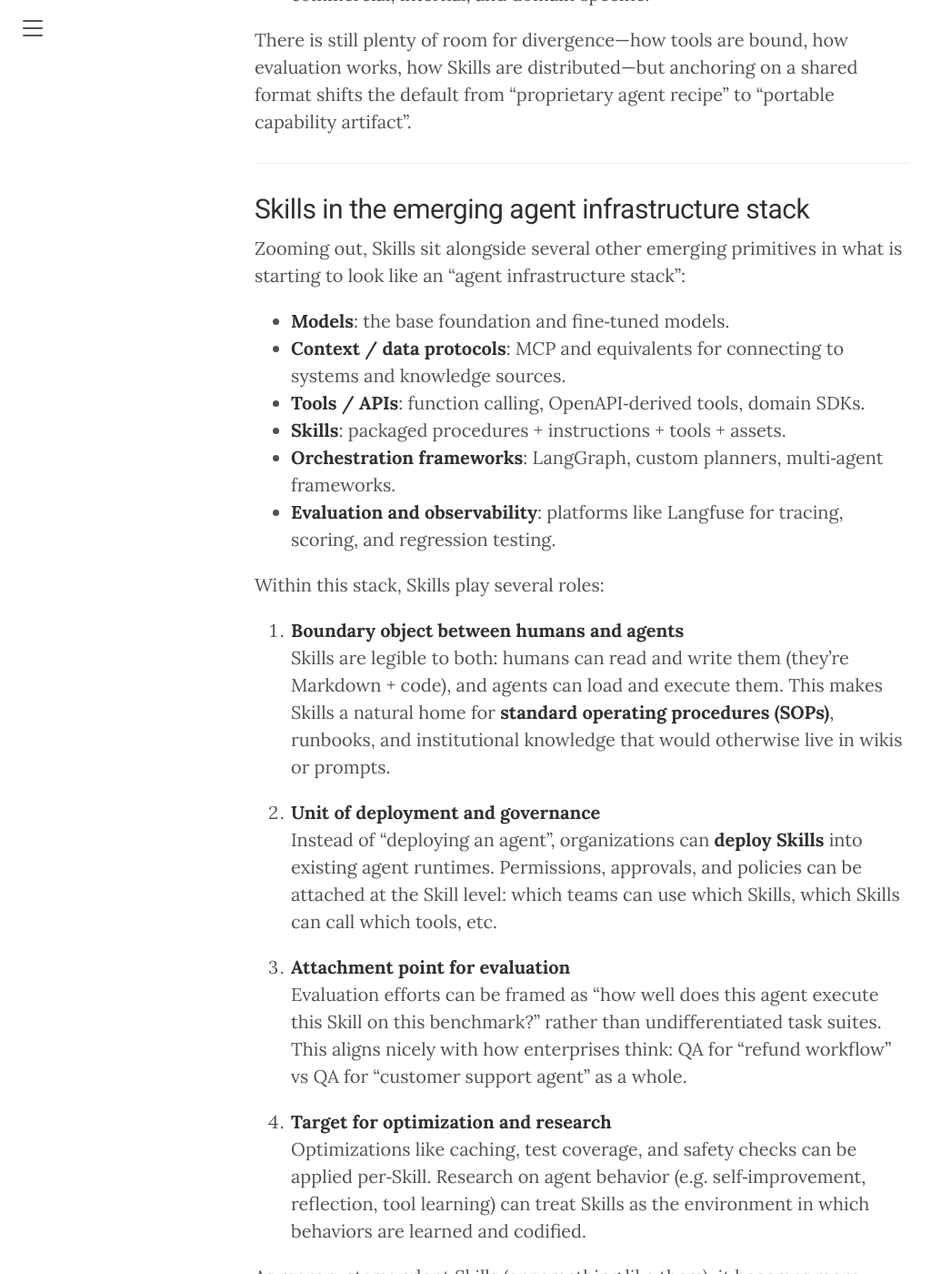
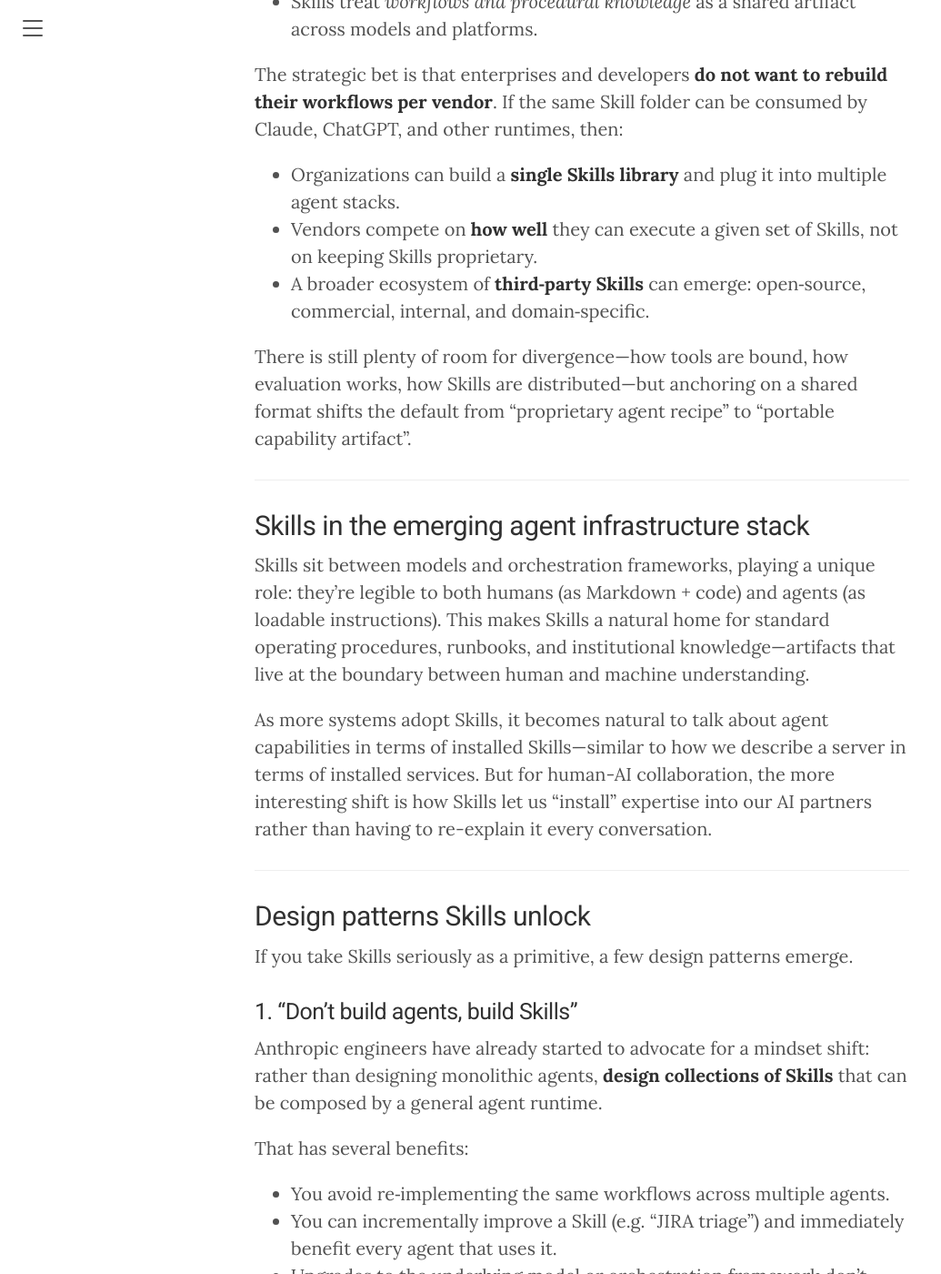
Before and after one commit to shrwnsan/research, a Jekyll site: the page built from _posts/2025-12-26-agent-skills-infrastructure-primitive.md, in a window 1280 px wide and 1400 px high, scrolled down 5083 px. Shown: the whole window at 91% size, without its empty margins (0-1035 px from the left). Built offline with Jekyll 4.4.1, drawn with Linux system fonts in a browser that asks for light colours; some of the changed text lies outside the part shown.

Commit message:
refactor: reframe Agent Skills article around human-AI collaboration
Major revisions to align with project's mission of "agentic augmentation":

- Replace TL;DR with human-centric opening hook (concrete collaboration scenario)
- Add "Why this matters for collaboration" section after technical explanation
- Add "Experimenting with Skills" section with real examples (crafting-commits, meta-searching)
- Condense infrastructure stack section from 27 lines to 6 focused lines
- Add "Open questions" section inviting community collaboration
- Add citations to VibeKit GitHub repository for Skills examples

Shifts article from technical infrastructure analysis to research reflection
from a "living laboratory" exploring human-AI partnership.

Co-Authored-By: GLM <zai-org@users.noreply.github.com>

```diff
--- a/_posts/2025-12-26-agent-skills-infrastructure-primitive.md
+++ b/_posts/2025-12-26-agent-skills-infrastructure-primitive.md
@@ -6,17 +6,11 @@
 excerpt: "Anthropic's Agent Skills standard defines a new primitive for agentic AI: portable, composable capabilities that sit between prompts and tools, treating procedures and expertise as reusable artifacts."
 ---
 
-## TL;DR
+Last week, I tried to teach my AI research partner how to help triage issues for this project. I wrote instructions, provided examples, explained our workflow. Three prompts later, it was still making mistakes—not because it couldn't understand the task, but because the procedural knowledge wasn't sticking in a way it could reliably reuse.
 
-Anthropic's **Agent Skills** is an open standard for packaging reusable AI capabilities as portable folders containing instructions, code, and resources. Unlike prompts or tools, Skills are composable "procedures" that can be shared across agent runtimes—similar to how MCP standardizes data access, Skills standardize workflows. This shifts agent development from "build bespoke agents" to "compose capabilities from a shared library."
+This made me wonder: what if expertise wasn't something we had to re-teach in every conversation, but something we could package as a reusable capability?
 
-**Key Insight:** Skills treat procedures and expertise as reusable infrastructure artifacts, not just prompt engineering.
-
----
-
-Everyone is busy building *agents*. Fewer people are asking a simpler question: **what is the smallest useful unit of agent capability?**
-
-Anthropic's move to publish **Agent Skills** as an open standard<sup>[1](https://www.anthropic.com/engineering/equipping-agents-for-the-real-world-with-agent-skills)</sup> is an opinionated answer to that question. A Skill is not a model, not a tool, and not just a prompt. It is a folder: Markdown instructions, scripts, and resources packaged as a reusable, portable capability that any compliant agent can discover and load on demand.
+Anthropic's **Agent Skills**<sup>[1](https://www.anthropic.com/engineering/equipping-agents-for-the-real-world-with-agent-skills)</sup> might be an answer. A Skill is not a model, not a tool, and not just a prompt. It is a folder: Markdown instructions, scripts, and resources packaged as a reusable, portable capability that any compliant agent can discover and load on demand.
 
 That sounds mundane—another spec, another folder format—until you zoom out. If the Model Context Protocol (MCP) turned "access to systems and data" into a shared protocol, Skills aim to do the same for *procedures and expertise*. Instead of baking workflows into bespoke "agents" per vendor, you ship them once as Skills and let different runtimes compete to execute them well.
 
@@ -81,6 +75,16 @@
 
 Prompts describe behavior, tools expose actions, but Skills package **procedural knowledge plus the machinery to execute it**.
 
+## Why this matters for collaboration
+
+This shift from prompts to Skills changes the human-AI dynamic in three ways:
+
+1. **From explaining to installing:** Instead of walking your AI partner through the same workflow repeatedly, you "install" that capability once and invoke it when needed. The conversation shifts from "here's how to do X" to "let's apply our X workflow to this case."
+
+2. **From implicit to explicit:** Skills force you to make tacit knowledge explicit. You can't just "wing it" with vague instructions—the format requires clear, reusable procedures. This creates better artifacts for both human and AI collaborators.
+
+3. **From solo to collective:** A Skill library becomes a shared resource. My "literature review" Skill can help your AI partner, and vice versa. We're not just building personal assistants—we're building a commons of collaborative capabilities.
+
 ---
 
 ## Progressive disclosure as a systems design trick
@@ -136,30 +140,9 @@
 
 ## Skills in the emerging agent infrastructure stack
 
-Zooming out, Skills sit alongside several other emerging primitives in what is starting to look like an “agent infrastructure stack”:
+Skills sit between models and orchestration frameworks, playing a unique role: they're legible to both humans (as Markdown + code) and agents (as loadable instructions). This makes Skills a natural home for standard operating procedures, runbooks, and institutional knowledge—artifacts that live at the boundary between human and machine understanding.
 
-- **Models**: the base foundation and fine‑tuned models.
-- **Context / data protocols**: MCP and equivalents for connecting to systems and knowledge sources.
-- **Tools / APIs**: function calling, OpenAPI‑derived tools, domain SDKs.
-- **Skills**: packaged procedures + instructions + tools + assets.
-- **Orchestration frameworks**: LangGraph, custom planners, multi‑agent frameworks.
-- **Evaluation and observability**: platforms like Langfuse for tracing, scoring, and regression testing.
-
-Within this stack, Skills play several roles:
-
-1. **Boundary object between humans and agents**
-   Skills are legible to both: humans can read and write them (they’re Markdown + code), and agents can load and execute them. This makes Skills a natural home for **standard operating procedures (SOPs)**, runbooks, and institutional knowledge that would otherwise live in wikis or prompts.
-
-2. **Unit of deployment and governance**
-   Instead of “deploying an agent”, organizations can **deploy Skills** into existing agent runtimes. Permissions, approvals, and policies can be attached at the Skill level: which teams can use which Skills, which Skills can call which tools, etc.
-
-3. **Attachment point for evaluation**
-   Evaluation efforts can be framed as “how well does this agent execute this Skill on this benchmark?” rather than undifferentiated task suites. This aligns nicely with how enterprises think: QA for “refund workflow” vs QA for “customer support agent” as a whole.
-
-4. **Target for optimization and research**
-   Optimizations like caching, test coverage, and safety checks can be applied per‑Skill. Research on agent behavior (e.g. self‑improvement, reflection, tool learning) can treat Skills as the environment in which behaviors are learned and codified.
-
-As more systems adopt Skills (or something like them), it becomes more natural to talk about **agent capabilities in terms of installed Skills**—similar to how we describe a server in terms of installed services or packages.
+As more systems adopt Skills, it becomes natural to talk about agent capabilities in terms of installed Skills—similar to how we describe a server in terms of installed services. But for human-AI collaboration, the more interesting shift is how Skills let us "install" expertise into our AI partners rather than having to re-explain it every conversation.
 
 ---
 
@@ -202,6 +185,32 @@
 
 ---
 
+## Experimenting with Skills: What we're learning
+
+We've been building Skills for our own development workflows and discovering a few things.
+
+### Two concrete examples
+
+**crafting-commits**<sup>[4](https://github.com/shrwnsan/vibekit-claude-plugins/tree/main/plugins/base)</sup> is a Skill for creating professional git commit messages. Instead of explaining conventional commit format, Co-Authored-By attribution, and quality validation in every conversation, we package that expertise once. When we need to commit changes, we invoke the Skill and it handles the workflow autonomously.
+
+**meta-searching**<sup>[4](https://github.com/shrwnsan/vibekit-claude-plugins/tree/main/plugins/search-plus)</sup> is a Skill for reliable web research when standard tools fail. When Claude Code hits 403 errors, rate limits, or validation problems trying to fetch documentation, this Skill delegates to specialized agents with multi-service fallback strategies.
+
+Both are portable: the same Skills work across different Claude Code projects, different models, and could theoretically work with other agent runtimes that adopt the standard.
+
+### What we're discovering
+
+**The boundary between Skill and Tool is fuzzy.** Some workflows feel like they should be Skills (procedures) but actually work better as Tools (function calls). "Crafting commits" works well as a Skill because it's primarily instructional with some tool use. But a "search the web" capability might be better as a direct Tool. Figuring out which is which requires trial and error.
+
+**Skills reveal hidden assumptions.** Writing a Skill for "crafting commits" forced us to make explicit rules we'd been applying intuitively. What counts as a "breaking change"? When is Co-Authored-By required? The process of creating the Skill improved our own understanding of the workflow.
+
+**Skills need versions, not just updates.** When you change a Skill, you're changing how your AI partner behaves in all future conversations. We've learned to version Skills explicitly and test changes before rolling them out—a Skill that works differently than yesterday can be confusing for both humans and agents.
+
+**Collaboration requires shared vocabulary.** The most effective Skills use consistent terminology that matches how we actually talk about the work. When the Skill language diverges from our natural language, the AI feels more like a tool and less like a partner.
+
+We don't have all the answers yet, but Skills feel like a step toward AI as genuine collaborator: not because the model is smarter, but because the context we've given it is richer and more reusable.
+
+---
+
 ## Security, supply chain, and governance
 
 Of course, the moment you define a portable capability format, you also define a new **supply chain**.
@@ -233,6 +242,19 @@
 
 ---
 
+## Open questions
+
+We don't have answers yet, but we're exploring:
+
+- **Discovery:** How do we find the right Skills without overwhelming our AI partners with options?
+- **Composition:** What happens when multiple Skills give conflicting advice? Who resolves?
+- **Evaluation:** How do we measure whether a Skill actually improves collaboration outcomes?
+- **Augmentation vs. dependency:** As Skills get better, are we enhancing human capability or creating dependency on packaged expertise?
+
+If you're experimenting with similar questions, we'd love to compare notes.
+
+---
+
 ## Where this might go
 
 It is early, and the details of the Skill spec and ecosystem will evolve. But as an infrastructure move, Skills are interesting because they invite a different framing for several open questions in agentic AI:
```
Also changed, not shown: other parts of _posts/2025-12-26-agent-skills-infrastructure-primitive.md (+1 -0 lines).
